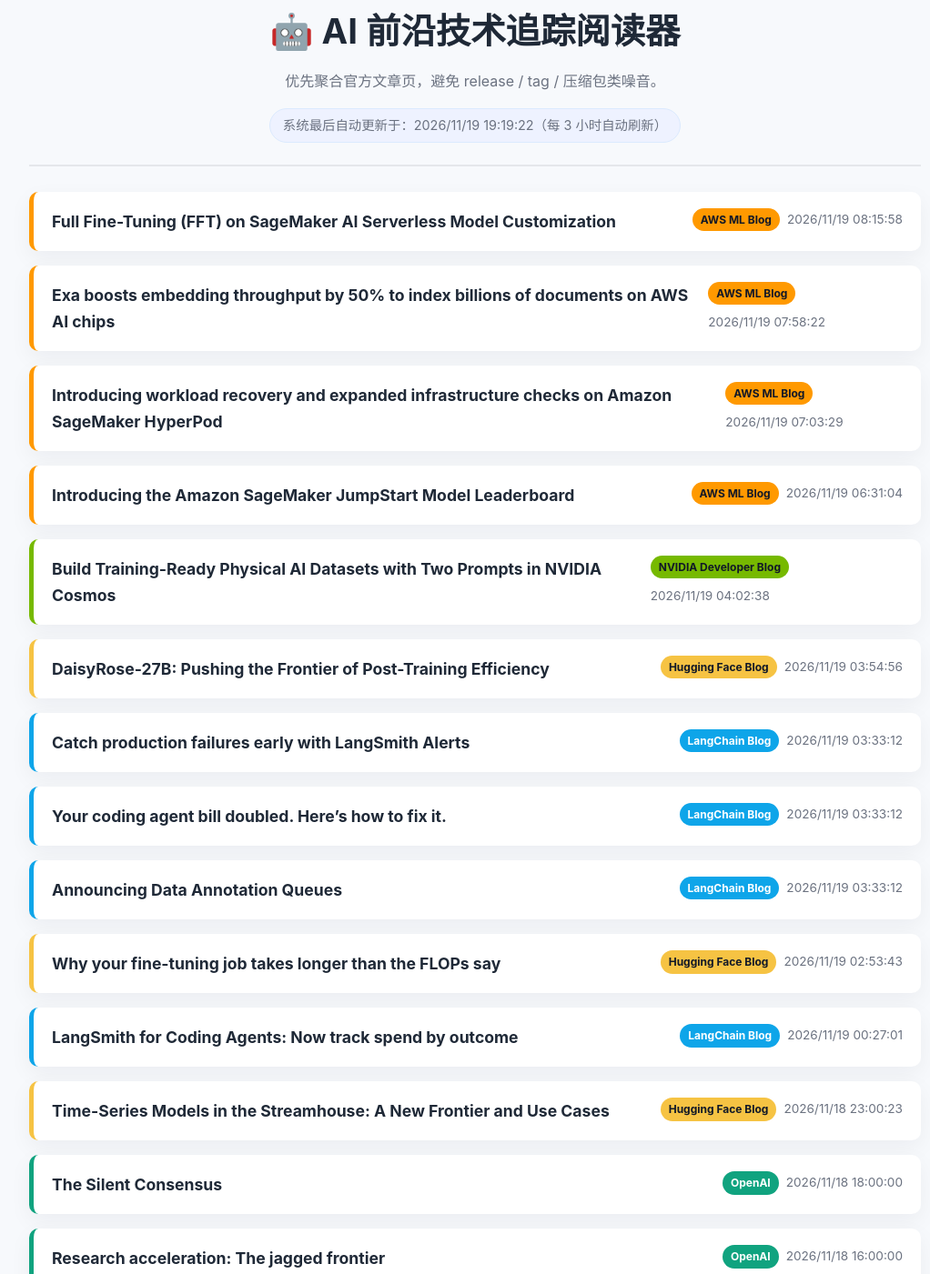
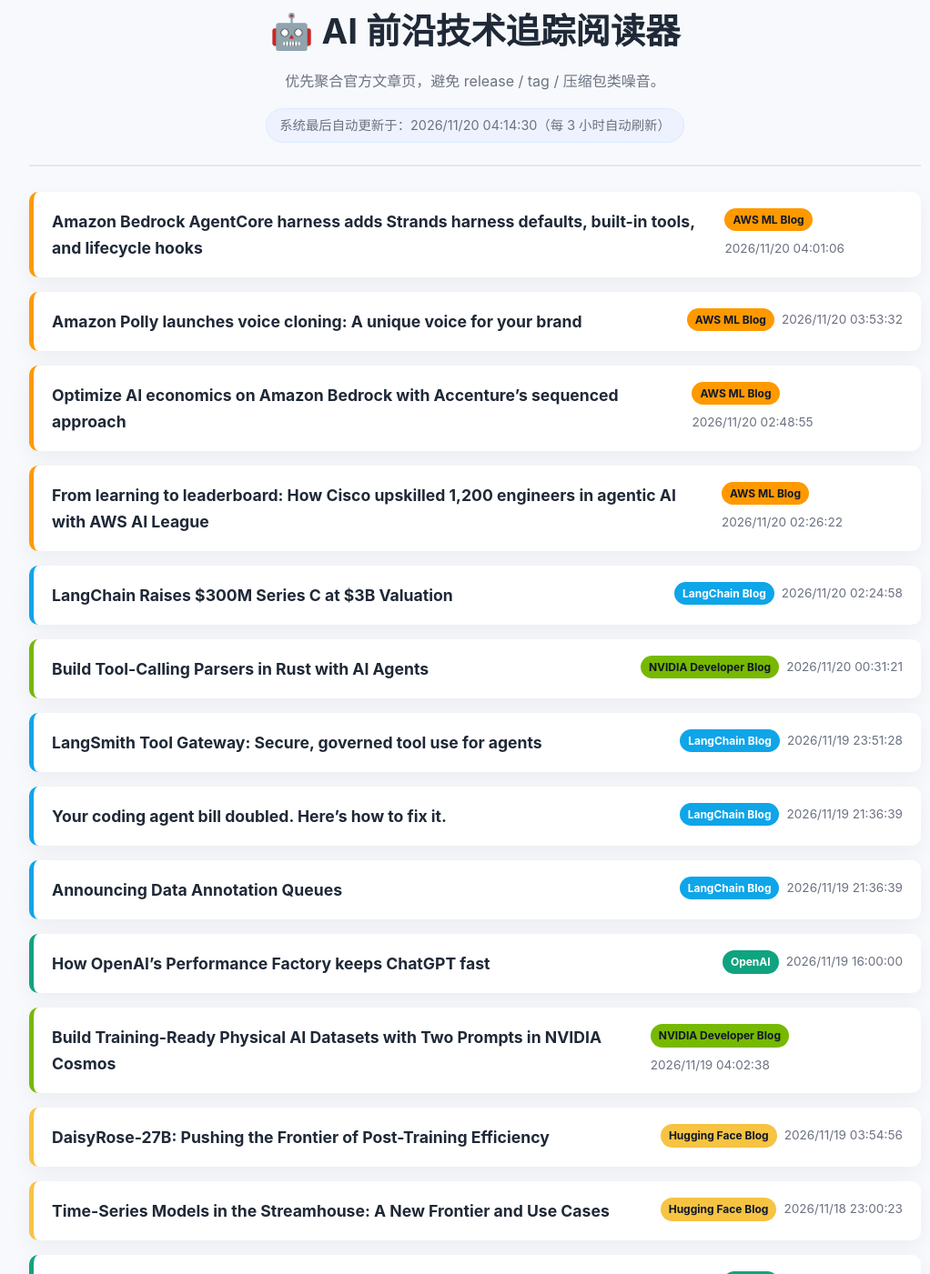
Before and after one commit to Tigercoll/AI-RSS, a plain HTML site: page index.html in a window 1280 px wide. Shown: the part 21-1422 px from the top of the page at 91% size, without its empty margins (118-1140 px from the left). Drawn offline with Linux system fonts and the light colour scheme.

Commit message:
🤖 自动同步 AI 动态与源配置 [skip ci]

```diff
--- a/index.html
+++ b/index.html
@@ -161,7 +161,7 @@
             <h1>🤖 AI 前沿技术追踪阅读器</h1>
             <p class="subtitle">优先聚合官方文章页，避免 release / tag / 压缩包类噪音。</p>
             <!-- START_UPDATE_TIME -->
-            <div class="status">系统最后自动更新于：2026/11/19 19:19:22（每 3 小时自动刷新）</div>
+            <div class="status">系统最后自动更新于：2026/11/20 04:14:30（每 3 小时自动刷新）</div>
             <!-- END_UPDATE_TIME -->
         </header>
 
@@ -169,37 +169,91 @@
             <!-- START_FEED_CONTENT -->
 <article class="post-card src-aws">
                 <div class="post-header">
-                    <h2 class="post-title"><a href="https://aws.amazon.com/blogs/machine-learning/full-fine-tuning-fft-on-sagemaker-ai-serverless-model-customization/" target="_blank" rel="noopener noreferrer">Full Fine-Tuning (FFT) on SageMaker AI Serverless Model Customization</a></h2>
+                    <h2 class="post-title"><a href="https://aws.amazon.com/blogs/machine-learning/amazon-bedrock-agentcore-harness-adds-strands-harness-defaults-built-in-tools-and-lifecycle-hooks/" target="_blank" rel="noopener noreferrer">Amazon Bedrock AgentCore harness adds Strands harness defaults, built-in tools, and lifecycle hooks</a></h2>
                     <div class="post-meta">
                         <span class="source-badge">AWS ML Blog</span>
-                        <time>2026/11/19 08:15:58</time>
+                        <time>2026/11/20 04:01:06</time>
                     </div>
                 </div>
             </article>
 <article class="post-card src-aws">
                 <div class="post-header">
-                    <h2 class="post-title"><a href="https://aws.amazon.com/blogs/machine-learning/exa-boosts-embedding-throughput-by-50-to-index-billions-of-documents-on-aws-ai-chips/" target="_blank" rel="noopener noreferrer">Exa boosts embedding throughput by 50% to index billions of documents on AWS AI chips</a></h2>
+                    <h2 class="post-title"><a href="https://aws.amazon.com/blogs/machine-learning/amazon-polly-launches-voice-cloning-a-unique-voice-for-your-brand/" target="_blank" rel="noopener noreferrer">Amazon Polly launches voice cloning: A unique voice for your brand</a></h2>
                     <div class="post-meta">
                         <span class="source-badge">AWS ML Blog</span>
-                        <time>2026/11/19 07:58:22</time>
+                        <time>2026/11/20 03:53:32</time>
                     </div>
                 </div>
             </article>
 <article class="post-card src-aws">
                 <div class="post-header">
-                    <h2 class="post-title"><a href="https://aws.amazon.com/blogs/machine-learning/introducing-workload-recovery-and-expanded-infrastructure-checks-on-amazon-sagemaker-hyperpod/" target="_blank" rel="noopener noreferrer">Introducing workload recovery and expanded infrastructure checks on Amazon SageMaker HyperPod</a></h2>
+                    <h2 class="post-title"><a href="https://aws.amazon.com/blogs/machine-learning/optimize-ai-economics-on-amazon-bedrock-with-accentures-sequenced-approach/" target="_blank" rel="noopener noreferrer">Optimize AI economics on Amazon Bedrock with Accenture’s sequenced approach</a></h2>
                     <div class="post-meta">
                         <span class="source-badge">AWS ML Blog</span>
-                        <time>2026/11/19 07:03:29</time>
+                        <time>2026/11/20 02:48:55</time>
                     </div>
                 </div>
             </article>
 <article class="post-card src-aws">
                 <div class="post-header">
-                    <h2 class="post-title"><a href="https://aws.amazon.com/blogs/machine-learning/introducing-the-amazon-sagemaker-jumpstart-model-leaderboard/" target="_blank" rel="noopener noreferrer">Introducing the Amazon SageMaker JumpStart Model Leaderboard</a></h2>
+                    <h2 class="post-title"><a href="https://aws.amazon.com/blogs/machine-learning/from-learning-to-leaderboard-how-cisco-upskilled-1200-engineers-in-agentic-ai-with-aws-ai-league/" target="_blank" rel="noopener noreferrer">From learning to leaderboard: How Cisco upskilled 1,200 engineers in agentic AI with AWS AI League</a></h2>
                     <div class="post-meta">
                         <span class="source-badge">AWS ML Blog</span>
-                        <time>2026/11/19 06:31:04</time>
+                        <time>2026/11/20 02:26:22</time>
+                    </div>
+                </div>
+            </article>
+<article class="post-card src-langchain">
+                <div class="post-header">
+                    <h2 class="post-title"><a href="https://www.langchain.com/blog/series-c" target="_blank" rel="noopener noreferrer">LangChain Raises $300M Series C at $3B Valuation</a></h2>
+                    <div class="post-meta">
+                        <span class="source-badge">LangChain Blog</span>
+                        <time>2026/11/20 02:24:58</time>
+                    </div>
+                </div>
+            </article>
+<article class="post-card src-nvidia">
+                <div class="post-header">
+                    <h2 class="post-title"><a href="https://developer.nvidia.com/blog/build-tool-calling-parsers-in-rust-with-ai-agents/" target="_blank" rel="noopener noreferrer">Build Tool-Calling Parsers in Rust with AI Agents</a></h2>
+                    <div class="post-meta">
+                        <span class="source-badge">NVIDIA Developer Blog</span>
+                        <time>2026/11/20 00:31:21</time>
+                    </div>
+                </div>
+            </article>
+<article class="post-card src-langchain">
+                <div class="post-header">
+                    <h2 class="post-title"><a href="https://www.langchain.com/blog/langsmith-tool-gateway" target="_blank" rel="noopener noreferrer">LangSmith Tool Gateway: Secure, governed tool use for agents</a></h2>
+                    <div class="post-meta">
+                        <span class="source-badge">LangChain Blog</span>
+                        <time>2026/11/19 23:51:28</time>
+                    </div>
+                </div>
+            </article>
+<article class="post-card src-langchain">
+                <div class="post-header">
+                    <h2 class="post-title"><a href="https://www.langchain.com/blog/fix-your-coding-agent-bill" target="_blank" rel="noopener noreferrer">Your coding agent bill doubled. Here’s how to fix it.</a></h2>
+                    <div class="post-meta">
+                        <span class="source-badge">LangChain Blog</span>
+                        <time>2026/11/19 21:36:39</time>
+                    </div>
+                </div>
+            </article>
+<article class="post-card src-langchain">
+                <div class="post-header">
+                    <h2 class="post-title"><a href="https://www.langchain.com/blog/announcing-data-annotation-queue" target="_blank" rel="noopener noreferrer">Announcing Data Annotation Queues</a></h2>
+                    <div class="post-meta">
+                        <span class="source-badge">LangChain Blog</span>
+                        <time>2026/11/19 21:36:39</time>
+                    </div>
+                </div>
+            </article>
+<article class="post-card src-openai">
+                <div class="post-header">
+                    <h2 class="post-title"><a href="https://openai.com/index/how-openai-performance-factory-keeps-chatgpt-fast" target="_blank" rel="noopener noreferrer">How OpenAI’s Performance Factory keeps ChatGPT fast</a></h2>
+                    <div class="post-meta">
+                        <span class="source-badge">OpenAI</span>
+                        <time>2026/11/19 16:00:00</time>
                     </div>
                 </div>
             </article>
@@ -218,51 +272,6 @@
                     <div class="post-meta">
                         <span class="source-badge">Hugging Face Blog</span>
                         <time>2026/11/19 03:54:56</time>
-                    </div>
-                </div>
-            </article>
-<article class="post-card src-langchain">
-                <div class="post-header">
-                    <h2 class="post-title"><a href="https://www.langchain.com/blog/langsmith-alerts" target="_blank" rel="noopener noreferrer">Catch production failures early with LangSmith Alerts</a></h2>
-                    <div class="post-meta">
-                        <span class="source-badge">LangChain Blog</span>
-                        <time>2026/11/19 03:33:12</time>
-                    </div>
-                </div>
-            </article>
-<article class="post-card src-langchain">
-                <div class="post-header">
-                    <h2 class="post-title"><a href="https://www.langchain.com/blog/fix-your-coding-agent-bill" target="_blank" rel="noopener noreferrer">Your coding agent bill doubled. Here’s how to fix it.</a></h2>
-                    <div class="post-meta">
-                        <span class="source-badge">LangChain Blog</span>
-                        <time>2026/11/19 03:33:12</time>
-                    </div>
-                </div>
-            </article>
-<article class="post-card src-langchain">
-                <div class="post-header">
-                    <h2 class="post-title"><a href="https://www.langchain.com/blog/announcing-data-annotation-queue" target="_blank" rel="noopener noreferrer">Announcing Data Annotation Queues</a></h2>
-                    <div class="post-meta">
-                        <span class="source-badge">LangChain Blog</span>
-                        <time>2026/11/19 03:33:12</time>
-                    </div>
-                </div>
-            </article>
-<article class="post-card src-huggingface">
-                <div class="post-header">
-                    <h2 class="post-title"><a href="https://huggingface.co/blog/Dharma-AI/predicting-fine-tuning-time" target="_blank" rel="noopener noreferrer">Why your fine-tuning job takes longer than the FLOPs say</a></h2>
-                    <div class="post-meta">
-                        <span class="source-badge">Hugging Face Blog</span>
-                        <time>2026/11/19 02:53:43</time>
-                    </div>
-                </div>
-            </article>
-<article class="post-card src-langchain">
-                <div class="post-header">
-                    <h2 class="post-title"><a href="https://www.langchain.com/blog/langsmith-coding-agents-roi" target="_blank" rel="noopener noreferrer">LangSmith for Coding Agents: Now track spend by outcome</a></h2>
-                    <div class="post-meta">
-                        <span class="source-badge">LangChain Blog</span>
-                        <time>2026/11/19 00:27:01</time>
                     </div>
                 </div>
             </article>
@@ -286,15 +295,6 @@
             </article>
 <article class="post-card src-openai">
                 <div class="post-header">
-                    <h2 class="post-title"><a href="https://openai.com/index/research-acceleration-jagged-frontier" target="_blank" rel="noopener noreferrer">Research acceleration: The jagged frontier</a></h2>
-                    <div class="post-meta">
-                        <span class="source-badge">OpenAI</span>
-                        <time>2026/11/18 16:00:00</time>
-                    </div>
-                </div>
-            </article>
-<article class="post-card src-openai">
-                <div class="post-header">
                     <h2 class="post-title"><a href="https://openai.com/business/customer-stories/sumitomo-life" target="_blank" rel="noopener noreferrer">How Sumitomo Life’s leaders helped teams adopt ChatGPT Enterprise</a></h2>
                     <div class="post-meta">
                         <span class="source-badge">OpenAI</span>
@@ -304,7 +304,7 @@
             </article>
 <article class="post-card src-openai">
                 <div class="post-header">
-                    <h2 class="post-title"><a href="https://openai.com/index/inside-the-codex-sandbox" target="_blank" rel="noopener noreferrer">Inside the Codex sandbox</a></h2>
+                    <h2 class="post-title"><a href="https://openai.com/index/research-acceleration-jagged-frontier" target="_blank" rel="noopener noreferrer">Research acceleration: The jagged frontier</a></h2>
                     <div class="post-meta">
                         <span class="source-badge">OpenAI</span>
                         <time>2026/11/18 16:00:00</time>
@@ -316,6 +316,15 @@
                     <h2 class="post-title"><a href="https://www.anthropic.com/news/announcements" target="_blank" rel="noopener noreferrer">Announcements</a></h2>
                     <div class="post-meta">
                         <span class="source-badge">Anthropic News</span>
+                        <time>2026/11/18 08:00:00</time>
+                    </div>
+                </div>
+            </article>
+<article class="post-card src-huggingface">
+                <div class="post-header">
+                    <h2 class="post-title"><a href="https://huggingface.co/blog/moe-expert-streaming" target="_blank" rel="noopener noreferrer">180B Parameters, 32GB of RAM: Pushing MoE Inference to the Limit with Transformers</a></h2>
+                    <div class="post-meta">
+                        <span class="source-badge">Hugging Face Blog</span>
                         <time>2026/11/18 08:00:00</time>
                     </div>
                 </div>
@@ -347,30 +356,21 @@
                     </div>
                 </div>
             </article>
-<article class="post-card src-nvidia">
-                <div class="post-header">
-                    <h2 class="post-title"><a href="https://developer.nvidia.com/blog/co-designing-sparse-attention-for-efficient-long-context-inference/" target="_blank" rel="noopener noreferrer">Co-Designing Sparse Attention for Efficient Long-Context Inference</a></h2>
-                    <div class="post-meta">
-                        <span class="source-badge">NVIDIA Developer Blog</span>
-                        <time>2026/11/17 08:45:30</time>
-                    </div>
-                </div>
-            </article>
-<article class="post-card src-nvidia">
-                <div class="post-header">
-                    <h2 class="post-title"><a href="https://developer.nvidia.com/blog/integrating-qpus-into-supercomputing-centers-using-slurm-hres-plugins/" target="_blank" rel="noopener noreferrer">Integrating QPUs into Supercomputing Centers Using Slurm HRES Plugins</a></h2>
-                    <div class="post-meta">
-                        <span class="source-badge">NVIDIA Developer Blog</span>
-                        <time>2026/11/17 05:00:42</time>
-                    </div>
-                </div>
-            </article>
 <article class="post-card src-ollama">
                 <div class="post-header">
                     <h2 class="post-title"><a href="https://ollama.com/blog/open-models-long-horizon-agents" target="_blank" rel="noopener noreferrer">Making open models work for long-horizon agentic workloads</a></h2>
                     <div class="post-meta">
                         <span class="source-badge">Ollama Blog</span>
                         <time>2026/11/16 08:00:00</time>
+                    </div>
+                </div>
+            </article>
+<article class="post-card src-nvidia">
+                <div class="post-header">
+                    <h2 class="post-title"><a href="https://developer.nvidia.com/blog/enabling-real-time-ai-for-scientific-instruments-with-gpu-native-data-acquisition/" target="_blank" rel="noopener noreferrer">Enabling Real-Time AI for Scientific Instruments with GPU-Native Data Acquisition</a></h2>
+                    <div class="post-meta">
+                        <span class="source-badge">NVIDIA Developer Blog</span>
+                        <time>2026/11/13 06:39:52</time>
                     </div>
                 </div>
             </article>
```
Also changed, not shown: 1 other file.
